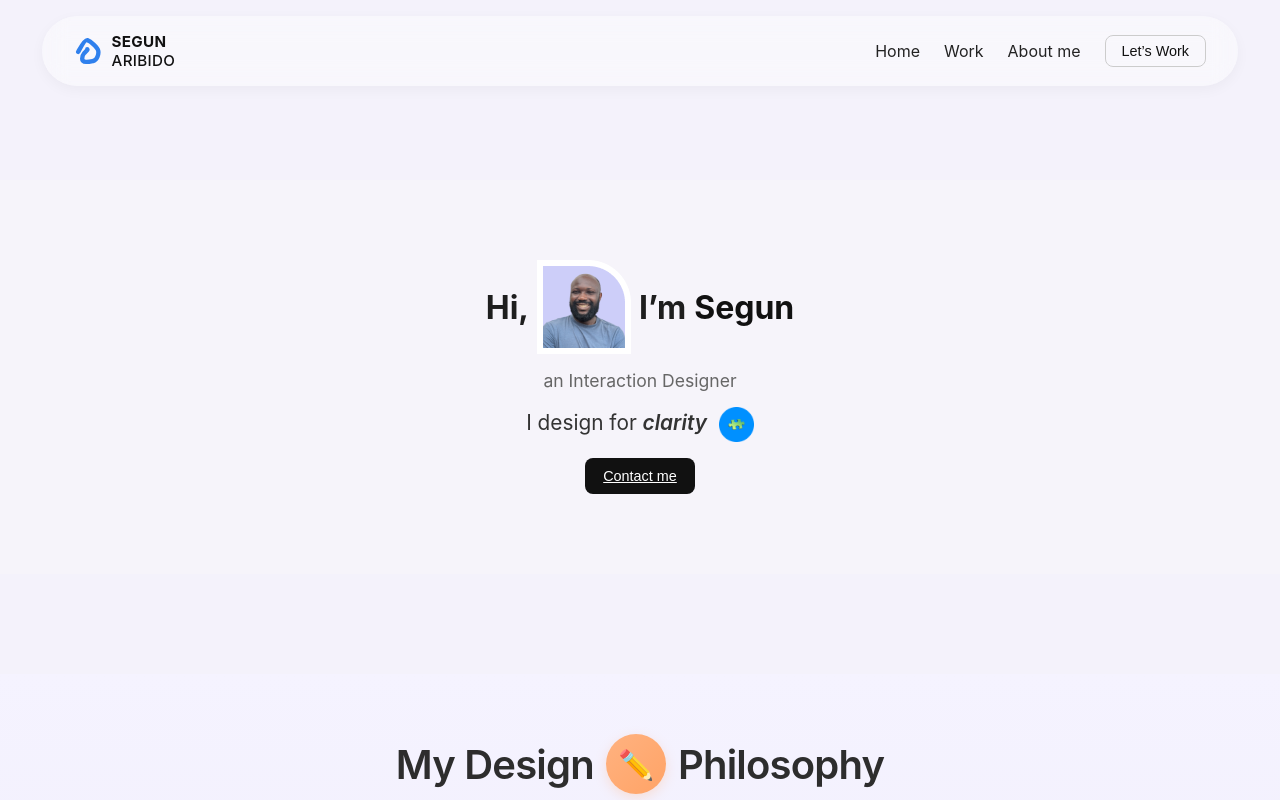
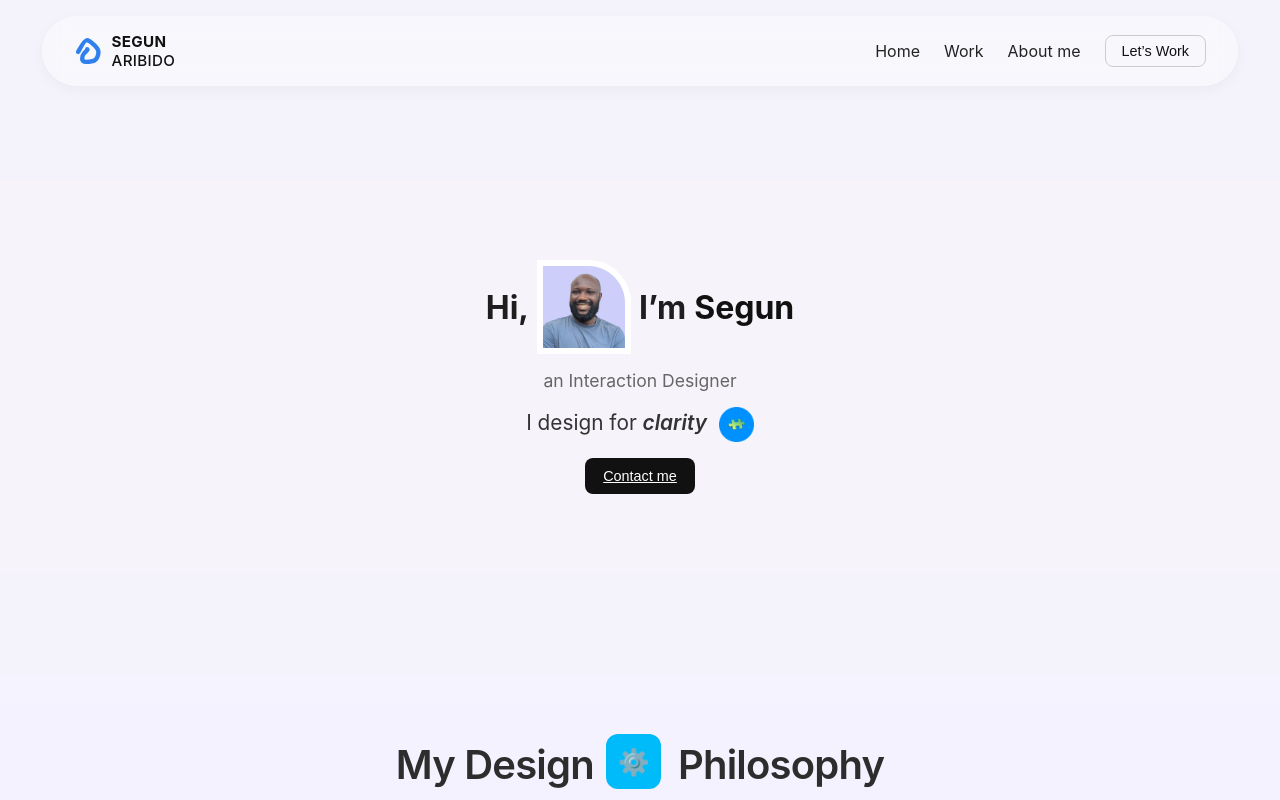
Before and after one commit to neducod/landing-page, a React (Vite) app in the folder landing-pagee/: page / in a window 1280 px wide. Shown: the top 800 px of the page. Built offline with nearby package versions, Linux system fonts and the light colour scheme.

Commit message:
Animations

```diff
--- a/landing-pagee/src/components/DesignPhiloso.jsx
+++ b/landing-pagee/src/components/DesignPhiloso.jsx
@@ -6,6 +6,30 @@ import "../styles/designphiloso.css";
 
 
 const DesignPhiloso = () => {
+
+
+  const icons = [
+    { bg: "#FEE440", icon: "💡" },
+    { bg: "#00BBF9", icon: "⚙️" },
+    { bg: "#9B5DE5", icon: "🎨" },
+    { bg: "#00F5D4", icon: "🚀" },
+    { bg: "#FEE440", icon: "💡" },
+  ];
+
+  const [step, setStep] = useState(0);
+
+  useEffect(() => {
+    const interval = setInterval(() => {
+      setStep((prev) => (prev + 1) % 4);
+    }, 6000);
+    return () => clearInterval(interval);
+  }, []);
+
+
+
+
+
+
   const [hearts, setHearts] = useState([]);
 
 
@@ -57,7 +81,58 @@ const DesignPhiloso = () => {
         <header className="philosophy-header">
           <h1 className="philosophy-title">
             My Design
-            <span className="icon-badge">✏️</span>
+            {/* <span className="icon-badge">✏️</span>  */}
+            <span className="icon-span">
+          {step === 0 && (
+            <div
+              className="icon-box fade"
+              style={{ background: icons[0].bg }}
+            >
+              {icons[0].icon}
+            </div>
+          )}
+
+          {step === 1 && (
+            <div
+              className="icon-box fade"
+              style={{ background: icons[1].bg }}
+            >
+              {icons[1].icon}
+            </div>
+          )}
+
+          {step === 2 && (
+             <div className="multi-icon">
+    {icons.slice(1, 4).map((item, i) => (
+      <div
+        key={i}
+        className="icon-box fade overlap"
+        style={{
+          background: item.bg,
+          zIndex: 3 - i,
+          marginLeft: `${i * 12}px` // small spacing between icons
+        }}
+      >
+        {item.icon}
+      </div>
+    ))}
+  </div>
+            // <div className="multi-icon">
+            //   <div
+            //     className="icon-box fade"
+            //     style={{ background: icons[2].bg, zIndex: 2 }}
+            //   >
+            //     {icons[2].icon}
+            //   </div>
+            //   <div
+            //     className="icon-box fade overlap"
+            //     style={{ background: icons[3].bg, zIndex: 1 }}
+            //   >
+            //     {icons[3].icon}
+            //   </div>
+            // </div>
+          )}
+        </span>
             Philosophy
           </h1>
           <p className="philosophy-description">
--- a/landing-pagee/src/styles/designphiloso.css
+++ b/landing-pagee/src/styles/designphiloso.css
@@ -50,7 +50,65 @@
     max-width: 700px;
     margin: 0 auto;
   }
+  .icon-span {
+    display: inline-flex;
+    align-items: center;
+    justify-content: center;
+    position: relative;
+    width: 60px;
+    height: 60px;
+  }
+  .icon-box {
+    width: 55px;
+    height: 55px;
+    border-radius: 12px;
+    display: flex;
+    align-items: center;
+    justify-content: center;
+    font-size: 1.6rem;
+    position: absolute;
+    top: 0;
+    left: 0;
+    animation: fadeInOut 0.8s ease forwards;
+  }
+  .multi-icon {
+    display: flex;
+    align-items: center;
+    justify-content: center;
 
+  justify-content: flex-start;
+  gap: 00.1rem; /* gives a visible space between icons */
+  transition: all 0.6s ease;
+  }
+
+  .overlap {
+    margin-left: -15px; /* make them lap each other a bit */
+    transform: scale(0.95);
+    position: relative;
+  }/*
+  @keyframes fadeInOut {
+    0% {
+      opacity: 0;
+      transform: scale(0.8) translateY(10px);
+    }
+    50% {
+      opacity: 1;
+      transform: scale(1) translateY(0);
+    }
+    100% {
+      opacity: 1;
+    }
+  }*/
+  @keyframes fadeInOut {
+    0% { opacity: 0; }
+    50% { opacity: 1; }
+    100% { opacity: 1; }
+  }
+
+.fade {
+  transition: all 0.5s ease;
+}
+  /*  */
   .principles-grid {
 
 display: grid;
```
